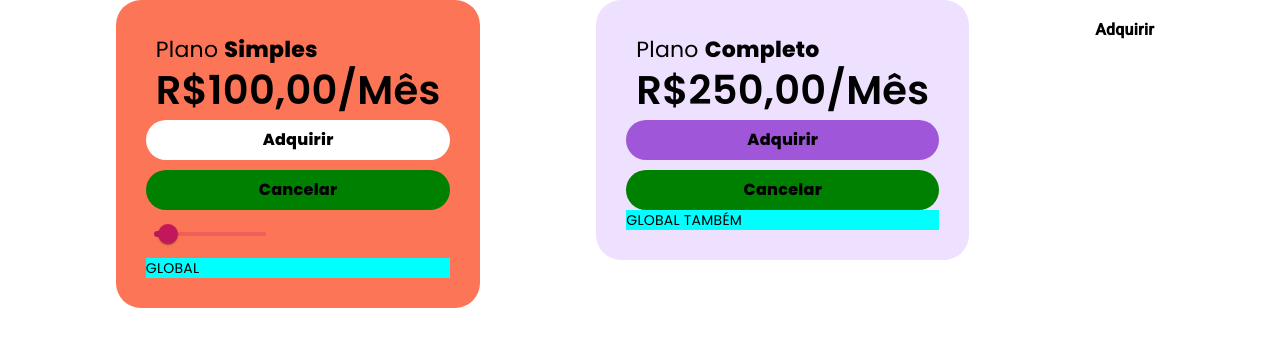
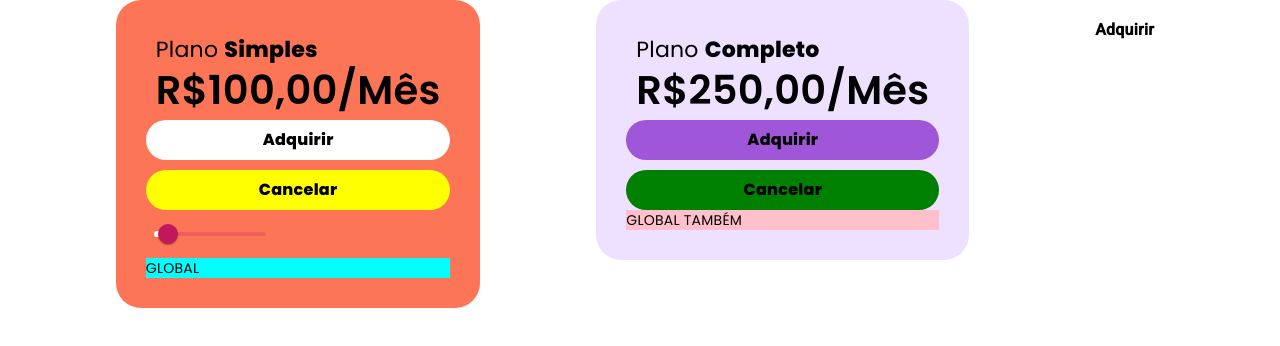
Before and after one commit to Glmmm/angular-completo, an Angular app: page / in a window 1280 px wide. Shown: the top 346 px of the page. Built offline with nearby package versions, Linux system fonts and the light colour scheme.

Commit message:
Teste com ViewEncapsulation.Emulated

```diff
--- a/src/app/card-roxo/card-roxo.component.html
+++ b/src/app/card-roxo/card-roxo.component.html
@@ -4,5 +4,5 @@
     <app-card-roxo-button></app-card-roxo-button>
     <app-card-button-cancel></app-card-button-cancel>
 
-    <div class="global">GLOBAL TAMBÉM</div>
+    <div class="emulated">GLOBAL TAMBÉM</div>
 </div>
--- a/src/app/card/card.component.html
+++ b/src/app/card/card.component.html
@@ -8,5 +8,5 @@
         <input matSliderThumb value="1.5">
     </mat-slider>
 
-    <div class="global">GLOBAL</div>
+    <div class="emulated">GLOBAL</div>
 </div>
--- a/src/app/card/card.component.scss
+++ b/src/app/card/card.component.scss
@@ -28,6 +28,6 @@
   border-color: white !important;
 }
 
-.global {
+.emulated {
   background-color: aqua;
 }
--- a/src/app/card/card.component.ts
+++ b/src/app/card/card.component.ts
@@ -13,7 +13,7 @@
   selector: 'app-card',
   templateUrl: './card.component.html',
   styleUrls: ['./card.component.scss'],
-  encapsulation: ViewEncapsulation.None,
+  encapsulation: ViewEncapsulation.Emulated,
 })
 export class CardComponent {
   plano: IPlano = {
--- a/src/styles.scss
+++ b/src/styles.scss
@@ -2,3 +2,8 @@
 
 html, body { height: 100%; }
 body { margin: 0; font-family: Roboto, "Helvetica Neue", sans-serif; }
+
+//caso seja adicionar o !important, irá sobrescrever a ViewEncapsulation.Emulated dos componentes
+.emulated{
+    background-color: pink;
+}
```
